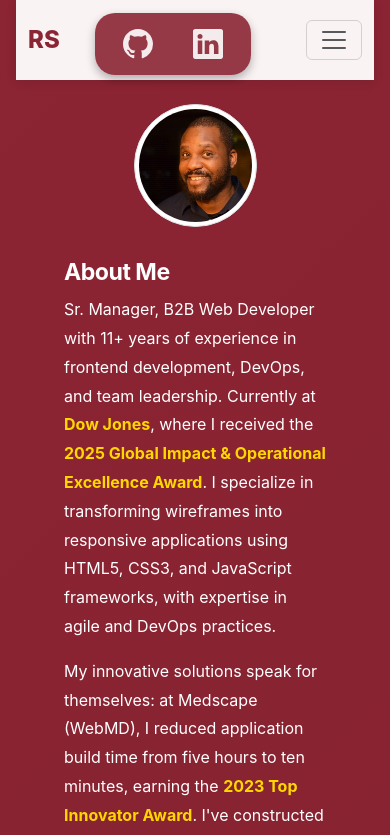
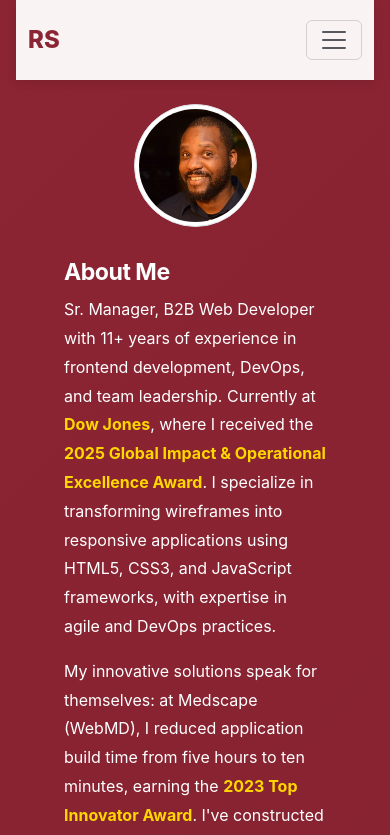
Before and after one commit to rsolomonjr/portfolio-rodney-vite, a React (Vite) app in the folder rsolomonjr-online-portfolio/: page / in a window 390 px wide. Shown: the top 835 px of the page. Built offline with nearby package versions, Linux system fonts and the light colour scheme.

Commit message:
Fix hamburger menu layout and relocate social icons
- Remove padding from hamburger dropdown menu
- Add rounded corners to dropdown for better visual appeal
- Move social icons from fixed navbar position to bottom of page next to Contact Me section
- Add hover effects to social icons

```diff
--- a/rsolomonjr-online-portfolio/src/App.css
+++ b/rsolomonjr-online-portfolio/src/App.css
@@ -148,36 +148,21 @@ img {
     margin-bottom: 1rem;
   }
 
-  ul.navbar-nav {
-    position: fixed;
-    bottom: 5px;
-    right: 30%;
-    background: rgba(139, 36, 51, 0.9);
-    backdrop-filter: blur(10px);
-    display: flex;
-    justify-content: center;
-    padding: 0.5rem;
-    border-radius: 20px;
-    box-shadow: 0 4px 10px rgba(0, 0, 0, 0.3);
-    transition: opacity 0.5s ease-in-out;
+  /* Remove padding from hamburger dropdown */
+  .navbar-collapse {
+    padding: 0;
+    margin: 0;
   }
 
-  ul.navbar-nav li {
-    padding: 0 0.25em;
+  .navbar-collapse .navbar-nav {
+    padding: 0;
+    margin: 0;
   }
 
-  ul.navbar-nav li a,
-  ul.navbar-nav li a svg {
-    color: rgba(255, 255, 255, 0.9);
-  }
-
-  ul.navbar-nav li a:hover svg {
-    color: #FFD700;
-  }
-
-  ul.navbar-nav.fade-out {
-    opacity: 0;
-    pointer-events: none;
+  /* Add rounded corners to hamburger dropdown */
+  .navbar-collapse {
+    border-radius: 0 0 15px 15px;
+    overflow: hidden;
   }
 
   .badge {
@@ -323,3 +308,21 @@ section, .mt-5 {
 .text-muted {
   color: #666 !important;
 }
+
+/* Social icons at bottom */
+.social-icon-link {
+  color: #fff;
+  transition: all 0.3s ease;
+  padding: 0.5rem;
+  border-radius: 50%;
+  background: rgba(255, 255, 255, 0.1);
+  display: flex;
+  align-items: center;
+  justify-content: center;
+}
+
+.social-icon-link:hover {
+  color: #FFD700;
+  background: rgba(255, 255, 255, 0.2);
+  transform: scale(1.1);
+}
--- a/rsolomonjr-online-portfolio/src/App.jsx
+++ b/rsolomonjr-online-portfolio/src/App.jsx
@@ -170,46 +170,6 @@ const App = () => {
               </div>
             </div>
           </div>
-          <ul className={`navbar-nav flex-row flex-wrap ms-md-auto me-3 ${shouldFadeOut ? 'fade-out' : ''}`}>
-            <li className="nav-item col-lg-5">
-              <a
-                href="https://github.com/rsolomonjr"
-                target="_blank"
-                rel="noreferrer"
-                className="nav-link"
-              >
-                <svg
-                  xmlns="http://www.w3.org/2000/svg"
-                  width="30"
-                  height="30"
-                  fill="currentColor"
-                  className="bi bi-github"
-                  viewBox="0 0 16 16"
-                >
-                  <path d="M8 0C3.58 0 0 3.58 0 8c0 3.54 2.29 6.53 5.47 7.59.4.07.55-.17.55-.38 0-.19-.01-.82-.01-1.49-2.01.37-2.53-.49-2.69-.94-.09-.23-.48-.94-.82-1.13-.28-.15-.68-.52-.01-.53.63-.01 1.08.58 1.23.82.72 1.21 1.87.87 2.33.66.07-.52.28-.87.51-1.07-1.78-.2-3.64-.89-3.64-3.95 0-.87.31-1.59.82-2.15-.08-.2-.36-1.02.08-2.12 0 0 .67-.21 2.2.82.64-.18 1.32-.27 2-.27.68 0 1.36.09 2 .27 1.53-1.04 2.2-.82 2.2-.82.44 1.1.16 1.92.08 2.12.51.56.82 1.27.82 2.15 0 3.07-1.87 3.75-3.65 3.95.29.25.54.73.54 1.48 0 1.07-.01 1.93-.01 2.2 0 .21.15.46.55.38A8.012 8.012 0 0 0 16 8c0-4.42-3.58-8-8-8" />
-                </svg>
-              </a>
-            </li>
-            <li className="nav-item col-lg-5">
-              <a
-                href="https://www.linkedin.com/in/rodneysolomonjr/"
-                target="_blank"
-                rel="noreferrer"
-                className="nav-link"
-              >
-                <svg
-                  xmlns="http://www.w3.org/2000/svg"
-                  width="30"
-                  height="30"
-                  fill="currentColor"
-                  className="bi bi-linkedin"
-                  viewBox="0 0 16 16"
-                >
-                  <path d="M0 1.146C0 .513.526 0 1.175 0h13.65C15.474 0 16 .513 16 1.146v13.708c0 .633-.526 1.146-1.175 1.146H1.175C.526 16 0 15.487 0 14.854V1.146zm4.943 12.248V6.169H2.542v7.225h2.401m-1.2-8.212c.837 0 1.358-.554 1.358-1.248-.015-.709-.52-1.248-1.342-1.248-.822 0-1.359.54-1.359 1.248 0 .694.521 1.248 1.327 1.248h.016zm4.908 8.212V9.359c0-.216.016-.432.08-.586.173-.431.568-.878 1.232-.878.869 0 1.216.662 1.216 1.634v3.865h2.401V9.25c0-2.22-1.184-3.252-2.764-3.252-1.274 0-1.845.7-2.165 1.193v.025h-.016a5.54 5.54 0 0 1 .016-.025V6.169h-2.4c.03.678 0 7.225 0 7.225h2.4" />
-                </svg>
-              </a>
-            </li>
-          </ul>
         </nav>
         {/* About Me */}
 
@@ -503,12 +463,50 @@ const App = () => {
 
         {/* Contact Me */}
         <div id="contact"></div>
-        <div className="mt-5 d-flex justify-content-center">
-        <Email email="contact@rodneysolomonjr.net" className="mx-auto"  headers={{cc: 'profession3x@yahoo.com',subject: 'Contact from Portfolio Site'}}>
+        <div className="mt-5 d-flex flex-column align-items-center">
+          <Email email="contact@rodneysolomonjr.net" className="mx-auto mb-4"  headers={{cc: 'profession3x@yahoo.com',subject: 'Contact from Portfolio Site'}}>
             <button type="button" className="btn btn-light btn-lg">
               Contact Me
             </button>
           </Email>
+
+          {/* Social Icons */}
+          <div className="d-flex gap-3 mb-4">
+            <a
+              href="https://github.com/rsolomonjr"
+              target="_blank"
+              rel="noreferrer"
+              className="social-icon-link"
+            >
+              <svg
+                xmlns="http://www.w3.org/2000/svg"
+                width="40"
+                height="40"
+                fill="currentColor"
+                className="bi bi-github"
+                viewBox="0 0 16 16"
+              >
+                <path d="M8 0C3.58 0 0 3.58 0 8c0 3.54 2.29 6.53 5.47 7.59.4.07.55-.17.55-.38 0-.19-.01-.82-.01-1.49-2.01.37-2.53-.49-2.69-.94-.09-.23-.48-.94-.82-1.13-.28-.15-.68-.52-.01-.53.63-.01 1.08.58 1.23.82.72 1.21 1.87.87 2.33.66.07-.52.28-.87.51-1.07-1.78-.2-3.64-.89-3.64-3.95 0-.87.31-1.59.82-2.15-.08-.2-.36-1.02.08-2.12 0 0 .67-.21 2.2.82.64-.18 1.32-.27 2-.27.68 0 1.36.09 2 .27 1.53-1.04 2.2-.82 2.2-.82.44 1.1.16 1.92.08 2.12.51.56.82 1.27.82 2.15 0 3.07-1.87 3.75-3.65 3.95.29.25.54.73.54 1.48 0 1.07-.01 1.93-.01 2.2 0 .21.15.46.55.38A8.012 8.012 0 0 0 16 8c0-4.42-3.58-8-8-8" />
+              </svg>
+            </a>
+            <a
+              href="https://www.linkedin.com/in/rodneysolomonjr/"
+              target="_blank"
+              rel="noreferrer"
+              className="social-icon-link"
+            >
+              <svg
+                xmlns="http://www.w3.org/2000/svg"
+                width="40"
+                height="40"
+                fill="currentColor"
+                className="bi bi-linkedin"
+                viewBox="0 0 16 16"
+              >
+                <path d="M0 1.146C0 .513.526 0 1.175 0h13.65C15.474 0 16 .513 16 1.146v13.708c0 .633-.526 1.146-1.175 1.146H1.175C.526 16 0 15.487 0 14.854V1.146zm4.943 12.248V6.169H2.542v7.225h2.401m-1.2-8.212c.837 0 1.358-.554 1.358-1.248-.015-.709-.52-1.248-1.342-1.248-.822 0-1.359.54-1.359 1.248 0 .694.521 1.248 1.327 1.248h.016zm4.908 8.212V9.359c0-.216.016-.432.08-.586.173-.431.568-.878 1.232-.878.869 0 1.216.662 1.216 1.634v3.865h2.401V9.25c0-2.22-1.184-3.252-2.764-3.252-1.274 0-1.845.7-2.165 1.193v.025h-.016a5.54 5.54 0 0 1 .016-.025V6.169h-2.4c.03.678 0 7.225 0 7.225h2.4" />
+              </svg>
+            </a>
+          </div>
         </div>
       </main>
     </>
```
